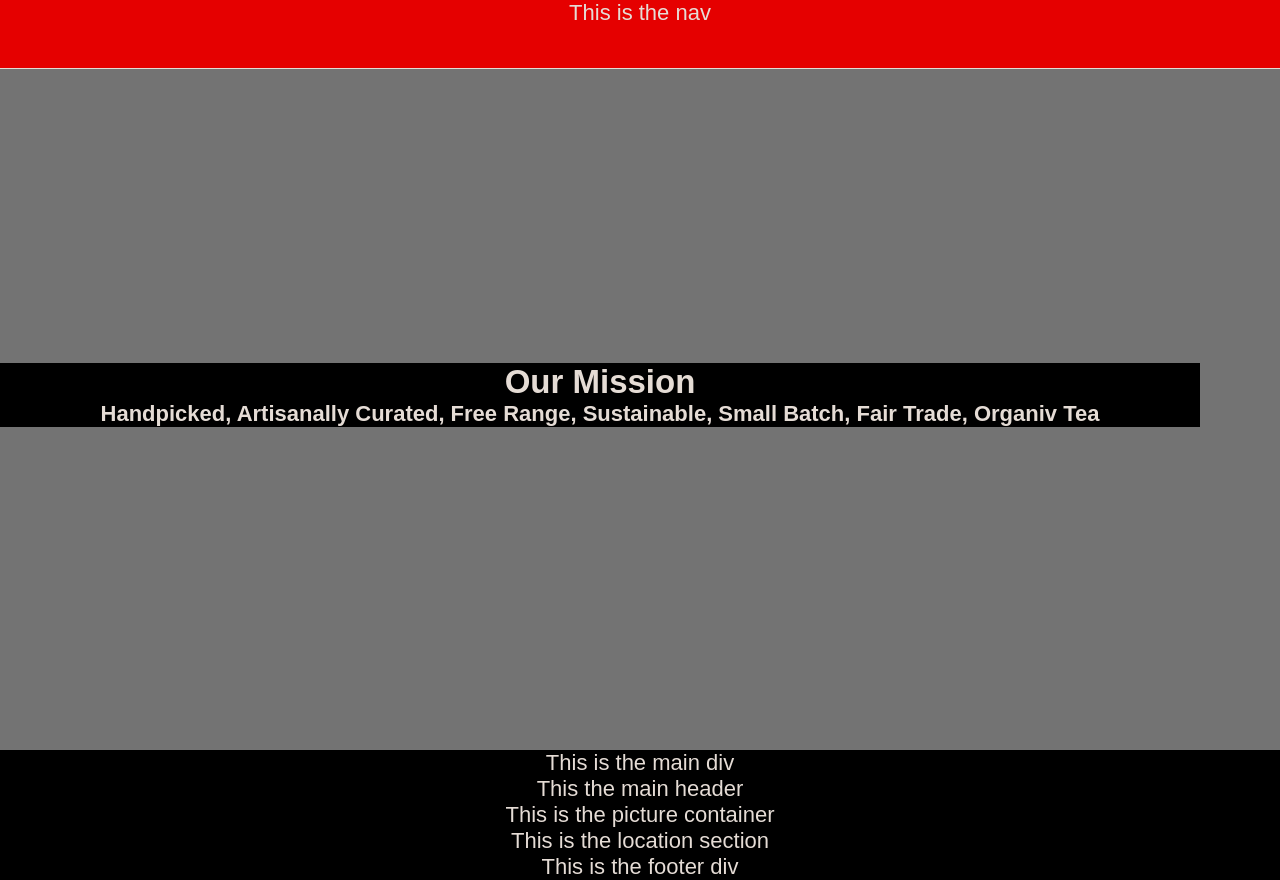
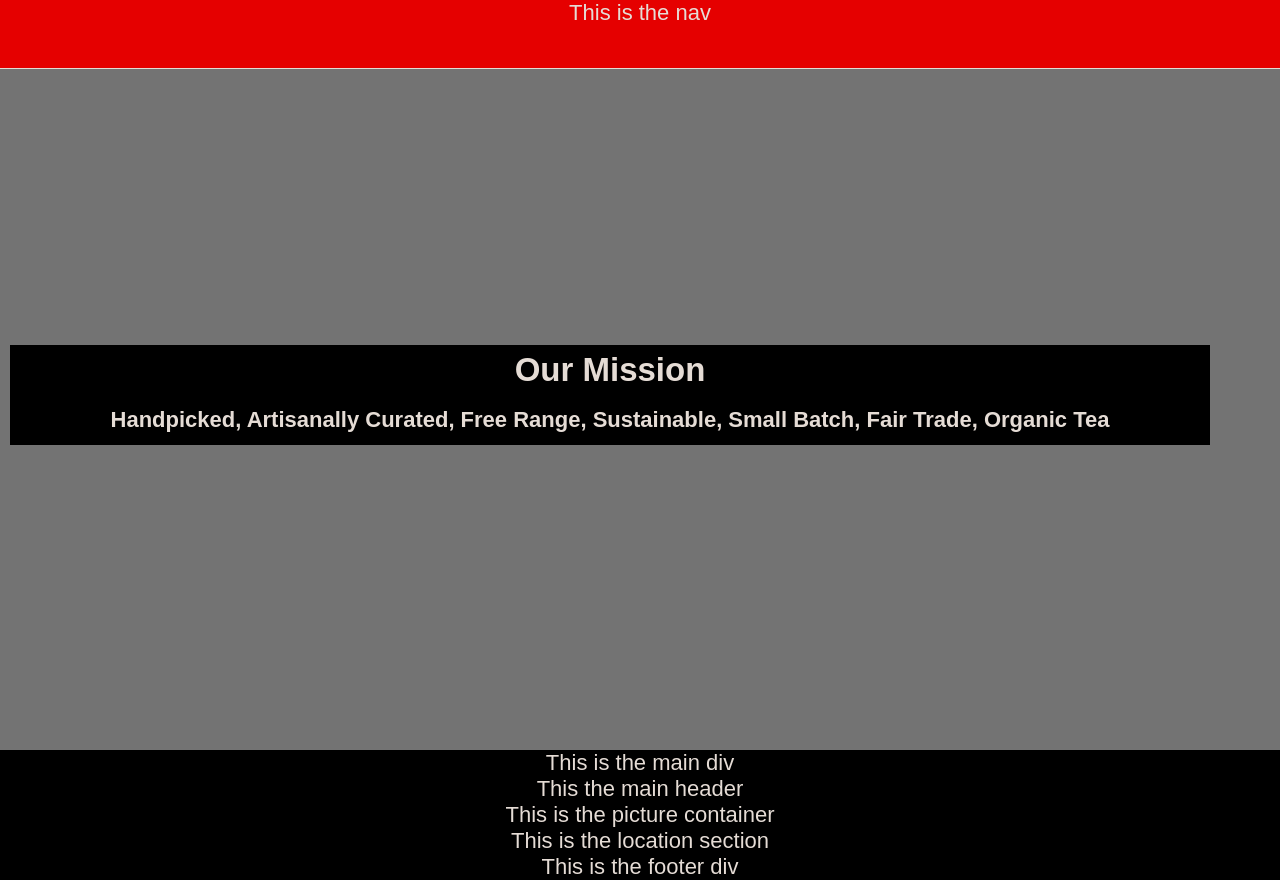
Before and after one commit to WebDevBrum/Tea-Cozy, a plain HTML site: page index.html in a window 1280 px wide. Drawn offline with Linux system fonts and the light colour scheme.

Commit message:
small adjustment to title bar

```diff
--- a/index.html
+++ b/index.html
@@ -13,7 +13,7 @@
   <header class="head">
     <div class="head__title">
       <h2>Our Mission</h2>
-      <h4>Handpicked, Artisanally Curated, Free Range, Sustainable, Small Batch, Fair Trade, Organiv Tea</h4>
+      <h4>Handpicked, Artisanally Curated, Free Range, Sustainable, Small Batch, Fair Trade, Organic Tea</h4>
     </div>
   </header>
   <main class="inventory">
--- a/style.css
+++ b/style.css
@@ -29,6 +29,8 @@ body {
   height: 75rem;
   align-items: center;
   padding-top: 4rem;
+  padding-left: 10px;
+  padding-right: 10px;
 }
 
 .head__nav {
@@ -42,6 +44,8 @@ body {
 .head__title {
   background-color: black;
   width: 120rem;
+  line-height: 50px;
+  align-items: center;
 }
 
 .inventory {}
```
